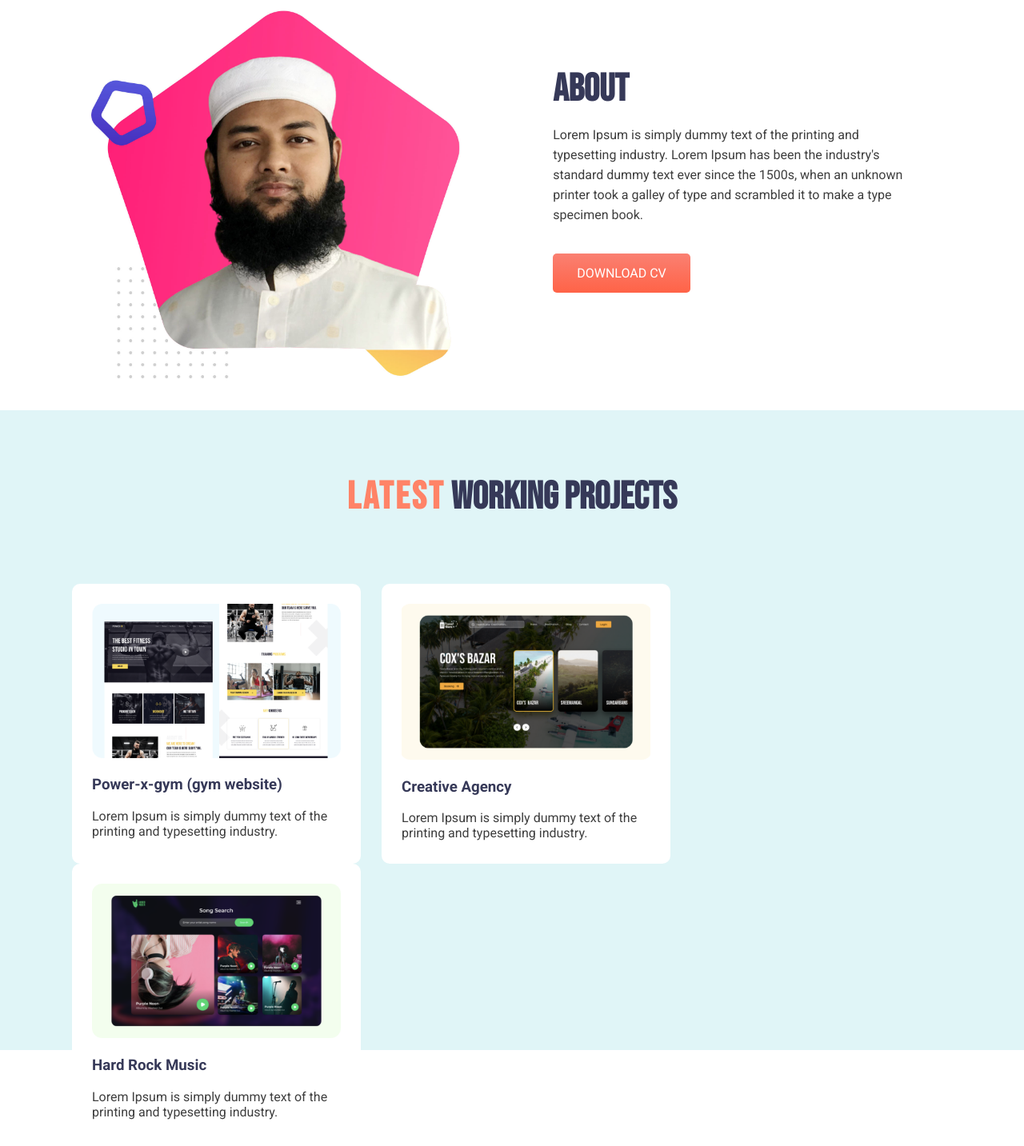
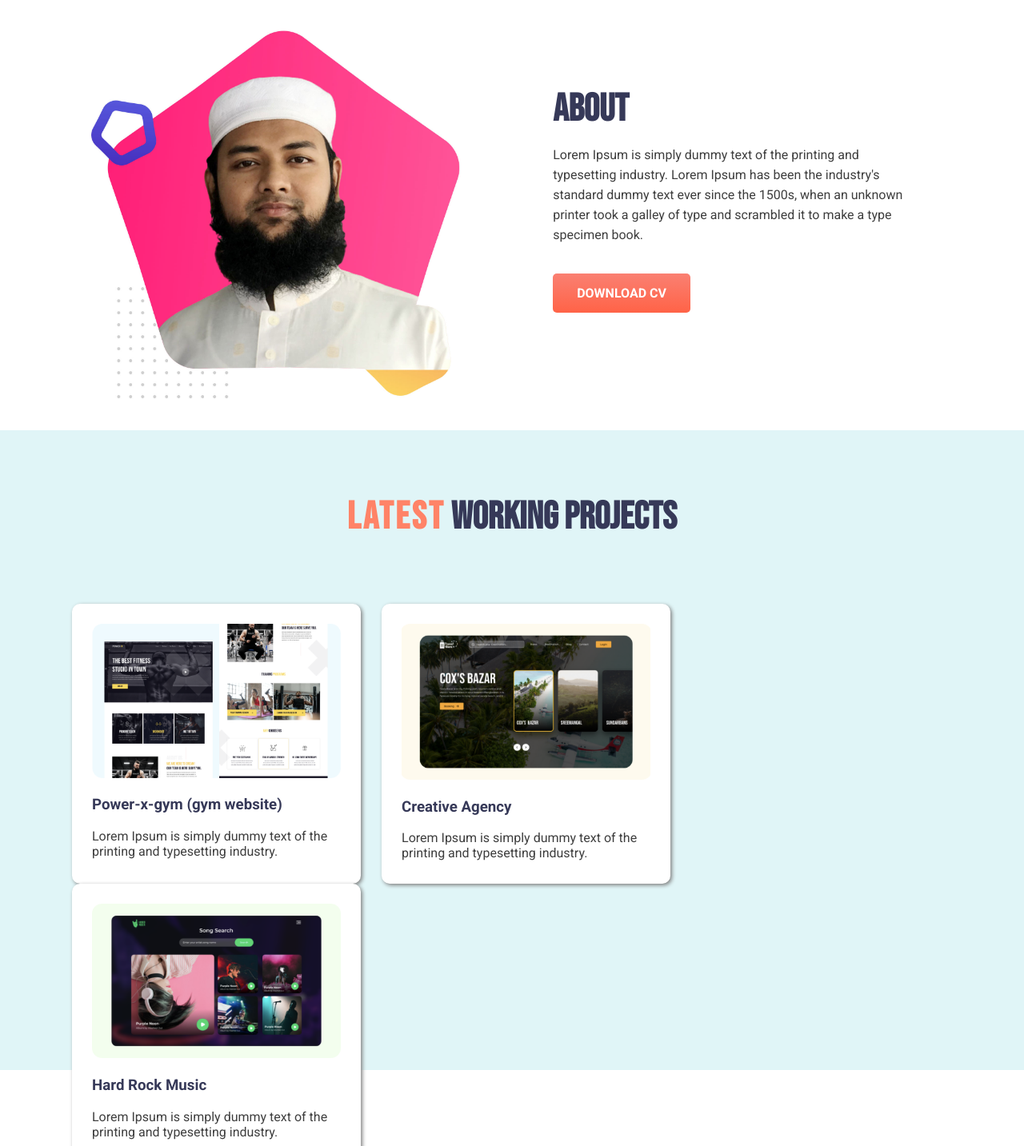
Before and after one commit to Hossain-Bin-Ishak/my-personal-website, a plain HTML site: page index.html in a window 1280 px wide. Shown: the part 608-2041 px from the top of the page at 80% size. Drawn offline with Linux system fonts and the light colour scheme.

Commit message:
site updated

```diff
--- a/style.css
+++ b/style.css
@@ -33,6 +33,7 @@ p{
 }
 
 .header-menu-area{
+    margin-top: 25px;;
 
 }
 
@@ -99,6 +100,7 @@ p{
     border-radius: 5px;
     font-size: 16px;
     margin-top: 20px;
+    font-weight: 700;
 }
 
 .color-button:hover{
@@ -134,6 +136,7 @@ p{
     height: 300px;
     margin-left: 26px;
     border-radius: 10px;
+    box-shadow: 2px 2px 5px gray;
 }
 
 .single-project img{
```
